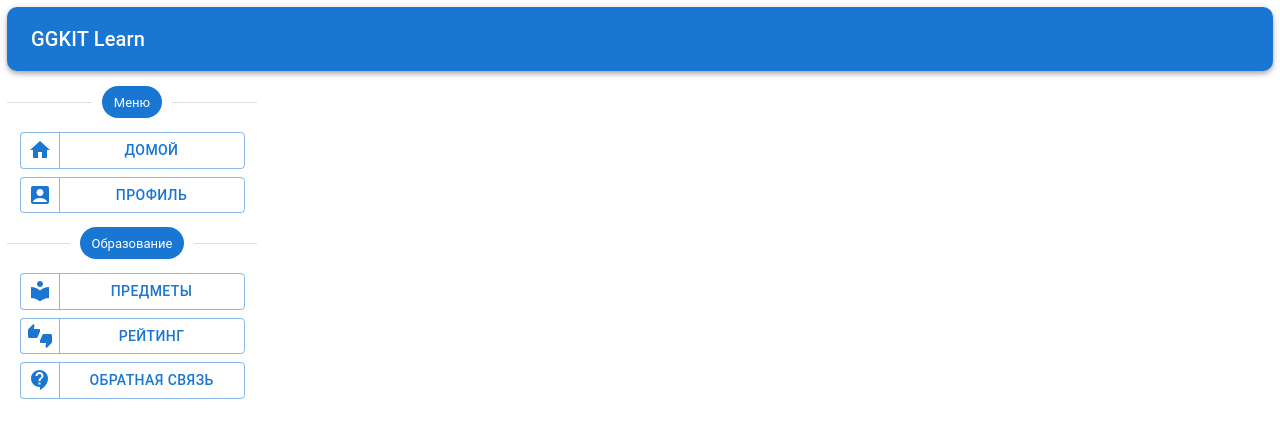
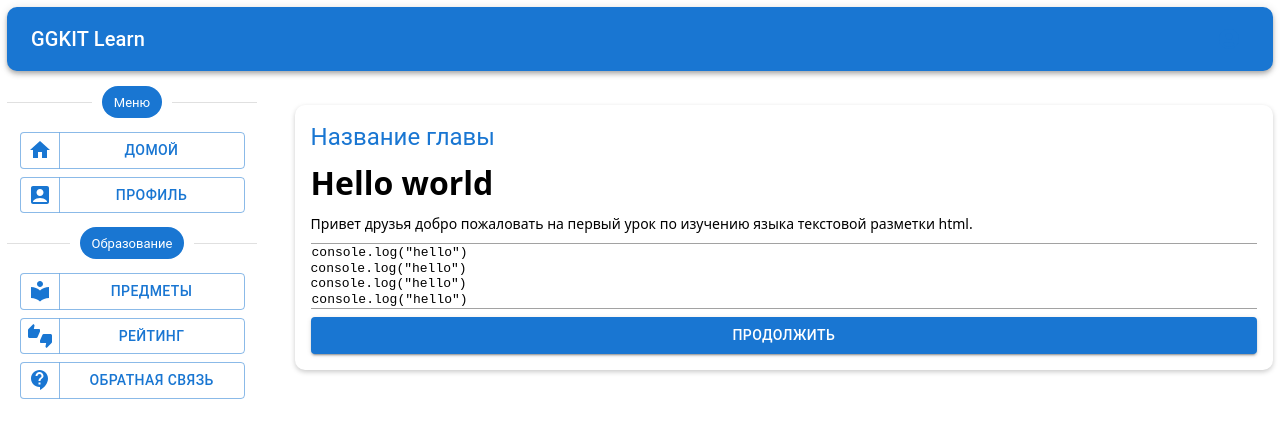
Before and after one commit to Mountok/education_web_app, a React (Vite) app: page /subjects/1/1 in a window 1280 px wide. Shown: the top 438 px of the page. Built offline with nearby package versions, Linux system fonts and the light colour scheme.

Commit message:
add html render

```diff
--- a/package.json
+++ b/package.json
@@ -16,6 +16,7 @@
     "@mui/material": "^5.15.2",
     "react": "^18.2.0",
     "react-dom": "^18.2.0",
+    "react-markdown": "^9.0.1",
     "react-router-dom": "^6.21.1"
   },
   "devDependencies": {
--- a/src/App.jsx
+++ b/src/App.jsx
@@ -9,6 +9,7 @@ import SideBar from './Components/SideBar'
 import Home from './Screens/Home/Home'
 import Preview from './Screens/Preview/Preview.JSX'
 import Profile from './Screens/Profile/Profile'
+import Course from './Screens/CourseContent/Course'
 function App() {
   const location = useLocation();
   const [isLogin,setIsLogin] = useState(true)
@@ -37,6 +38,7 @@ function App() {
           <Route path='/rating' element={<h1>reting</h1>}/>
           <Route path='/subjects' element={<Main/>}/>
           <Route path='/subjects/:id' element={<Preview/>}/>
+          <Route path='/subjects/:id/:id' element={<Course/>}/>
           <Route path='/contacts' element={<h1>contacts</h1>}/>
         </Routes>
       </Stack>
--- /dev/null
+++ b/src/Screens/CourseContent/Course.jsx
@@ -0,0 +1,52 @@
+import styled from '@emotion/styled';
+import { Box, Button, Stack, Typography } from '@mui/material'
+import React, { useState } from 'react'
+import "./course.css"
+
+
+
+const StyledBox = styled(Box)({
+    borderRadius: "10px",
+    boxShadow: "0 2px 5px #cbcbcb",
+});
+
+
+const Course = () => {
+  function createMarkup() {
+    return {__html: `
+    <h1 class="header_c" >Hello world</h1>
+    <p class="text_c">
+    Привет друзья добро пожаловать на первый урок по изучению языка текстовой разметки html.
+    </p>
+    <code class="code_c">
+      <p>console.log("hello")</p>
+      <p>console.log("hello")</p>
+      <p>console.log("hello")</p>
+      <p>console.log("hello")</p>
+    </code>
+
+    `};
+  }
+
+  function MyComponent() {
+    return <div dangerouslySetInnerHTML={createMarkup()} />;
+  }
+  return (
+    <Stack flex={7} gap={2} mt={3}>
+    <StyledBox p={2}>
+      <Typography color="primary" variant="h5">
+        Название главы
+      </Typography>
+      <Stack mt={1} direction="column" gap={1}>
+          <MyComponent/>
+      </Stack>
+      <Stack mt={1} direction="column" gap={1}>
+        <Button variant='contained' >Продолжить</Button>
+      </Stack>
+    </StyledBox>
+
+  </Stack>
+  )
+}
+
+export default Course
--- /dev/null
+++ b/src/Screens/CourseContent/course.css
@@ -0,0 +1,23 @@
+.header_c{
+    padding-bottom: 10px;
+    font-family: system-ui, -apple-system, BlinkMacSystemFont, 'Segoe UI', Roboto, Oxygen, Ubuntu, Cantarell, 'Open Sans', 'Helvetica Neue', sans-serif;
+
+}
+.text_c{
+    padding-bottom: 10px;
+    font-size: 14px;
+    font-family: system-ui, -apple-system, BlinkMacSystemFont, 'Segoe UI', Roboto, Oxygen, Ubuntu, Cantarell, 'Open Sans', 'Helvetica Neue', sans-serif;
+
+}
+.code_c{
+    border-radius: 10px;
+
+}
+.code_c p:first-child {
+    padding: 1px;
+    border-top: 1px solid rgb(162, 162, 162);
+}
+.code_c p:last-child {
+    padding: 1px;
+    border-bottom: 1px solid rgb(162, 162, 162);
+}
--- a/src/Screens/Preview/Preview.jsx
+++ b/src/Screens/Preview/Preview.jsx
@@ -57,8 +57,8 @@ const Preview = () => {
                 Suspendisse malesuada lacus ex, sit amet blandit leo lobortis
                 eget.
               </Typography>
-              <Button sx={{mt:1}} size="small" color="primary" variant="outlined" endIcon={<School/>}>
-                начать
+              <Button sx={{mt:1}} size="small" color="primary" variant="outlined">
+              <School/>
               </Button>
             </AccordionDetails>
           </Accordion>
@@ -78,8 +78,8 @@ const Preview = () => {
                 Suspendisse malesuada lacus ex, sit amet blandit leo lobortis
                 eget.
               </Typography>
-              <Button sx={{mt:1}} size="small" color="primary" variant="outlined" endIcon={<School/>}>
-                начать
+              <Button sx={{mt:1}} size="small" color="primary" variant="outlined">
+              <School/>
               </Button>
             </AccordionDetails>
           </Accordion>
@@ -99,8 +99,8 @@ const Preview = () => {
                 Suspendisse malesuada lacus ex, sit amet blandit leo lobortis
                 eget.
               </Typography>
-              <Button sx={{mt:1}} size="small" color="primary" variant="outlined" endIcon={<School/>}>
-                начать
+              <Button sx={{mt:1}} size="small" color="primary" variant="outlined">
+              <School/>
               </Button>
             </AccordionDetails>
           </Accordion>
```
Also changed, not shown: 1 other file (tests, documents, lock files or other folders).
